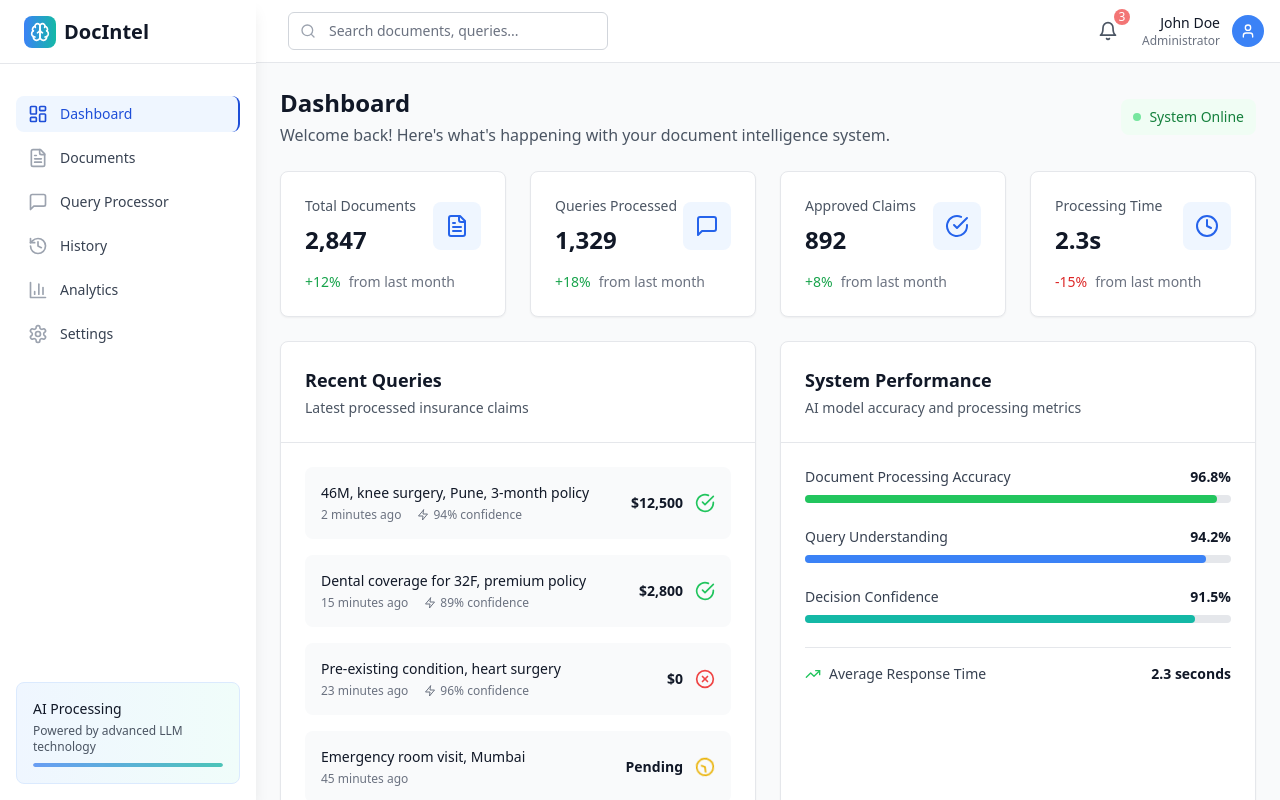
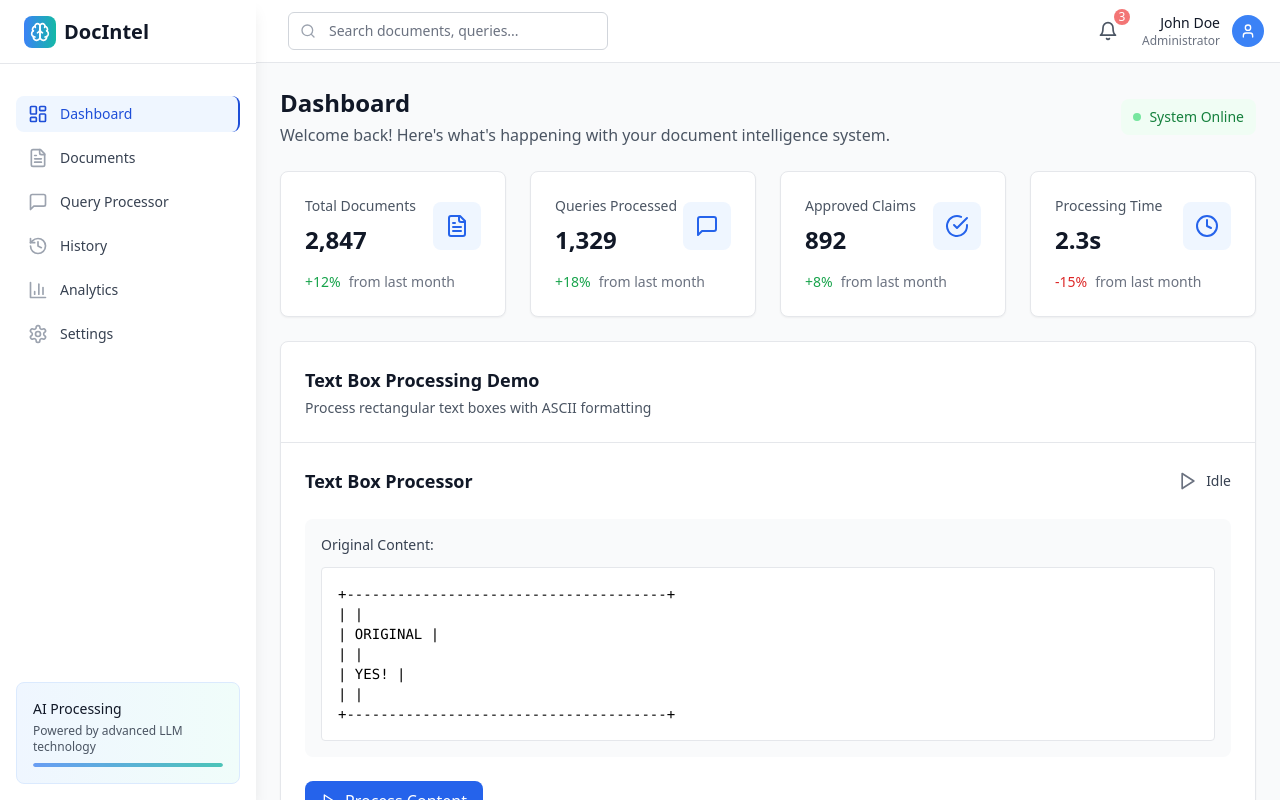
Before and after one commit to sudha702560/LLM_DOC, a React (Vite) app: page / in a window 1280 px wide. Built offline with nearby package versions, Linux system fonts and the light colour scheme.

Commit message:
Updated Dashboard.tsx

```diff
--- a/src/pages/Dashboard.tsx
+++ b/src/pages/Dashboard.tsx
@@ -10,6 +10,7 @@ import {
   Zap,
   BarChart3
 } from 'lucide-react';
+import ProcessingBox from '../components/ProcessingBox';
 
 const stats = [
   { name: 'Total Documents', value: '2,847', change: '+12%', changeType: 'increase', icon: FileText },
@@ -93,6 +94,18 @@ export default function Dashboard() {
             </div>
           </div>
         ))}
+      </div>
+
+      {/* Processing Box Demo */}
+      <div className="bg-white rounded-lg shadow-sm border border-gray-200">
+        <div className="p-6 border-b border-gray-200">
+          <h3 className="text-lg font-semibold text-gray-900">Text Box Processing Demo</h3>
+          <p className="text-sm text-gray-600 mt-1">Process rectangular text boxes with ASCII formatting</p>
+        </div>
+        <ProcessingBox
+          content="YES!"
+          onProcess={(result) => console.log('Processed:', result)}
+        />
       </div>
 
       {/* Recent Activity */}
```
